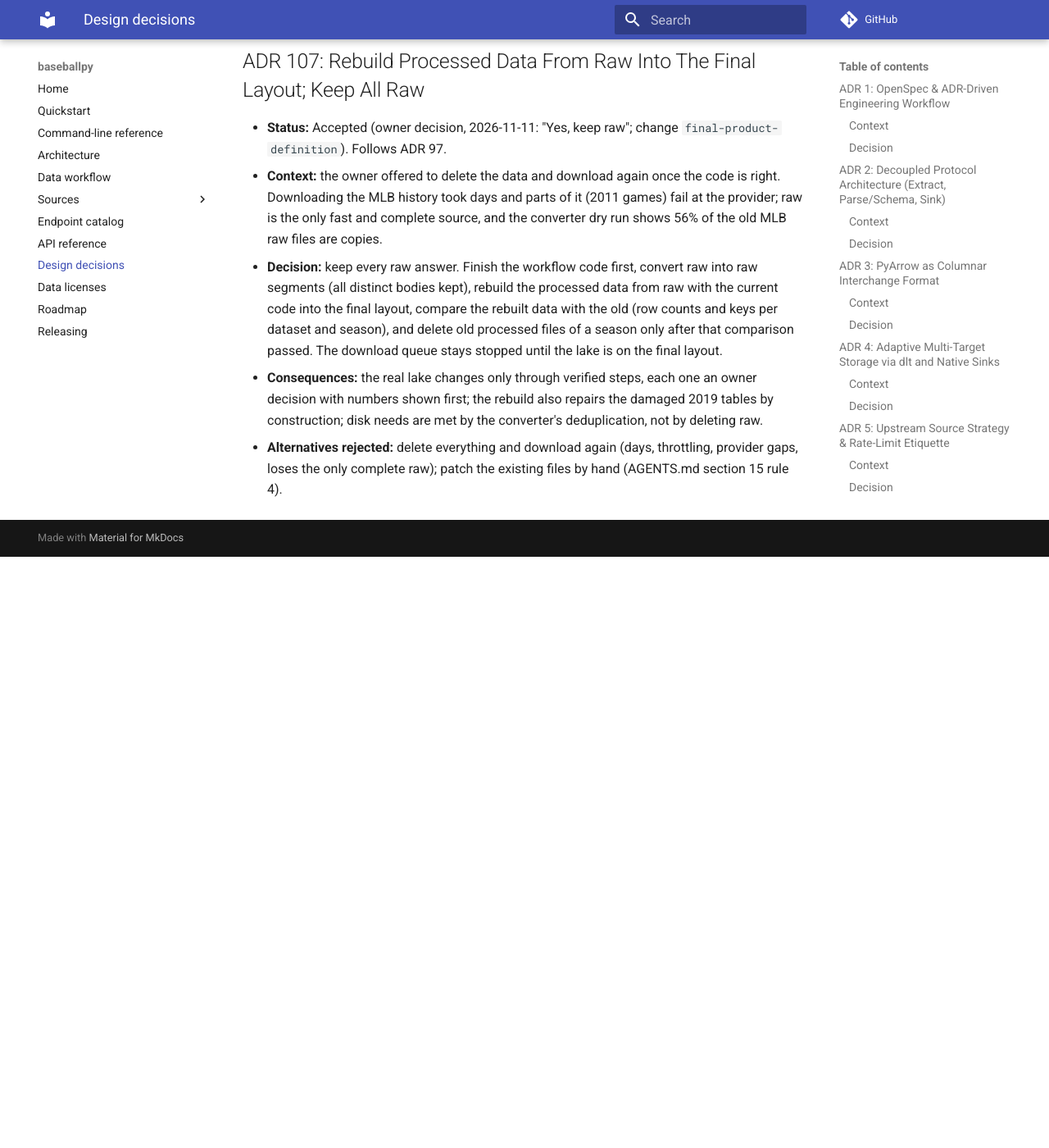
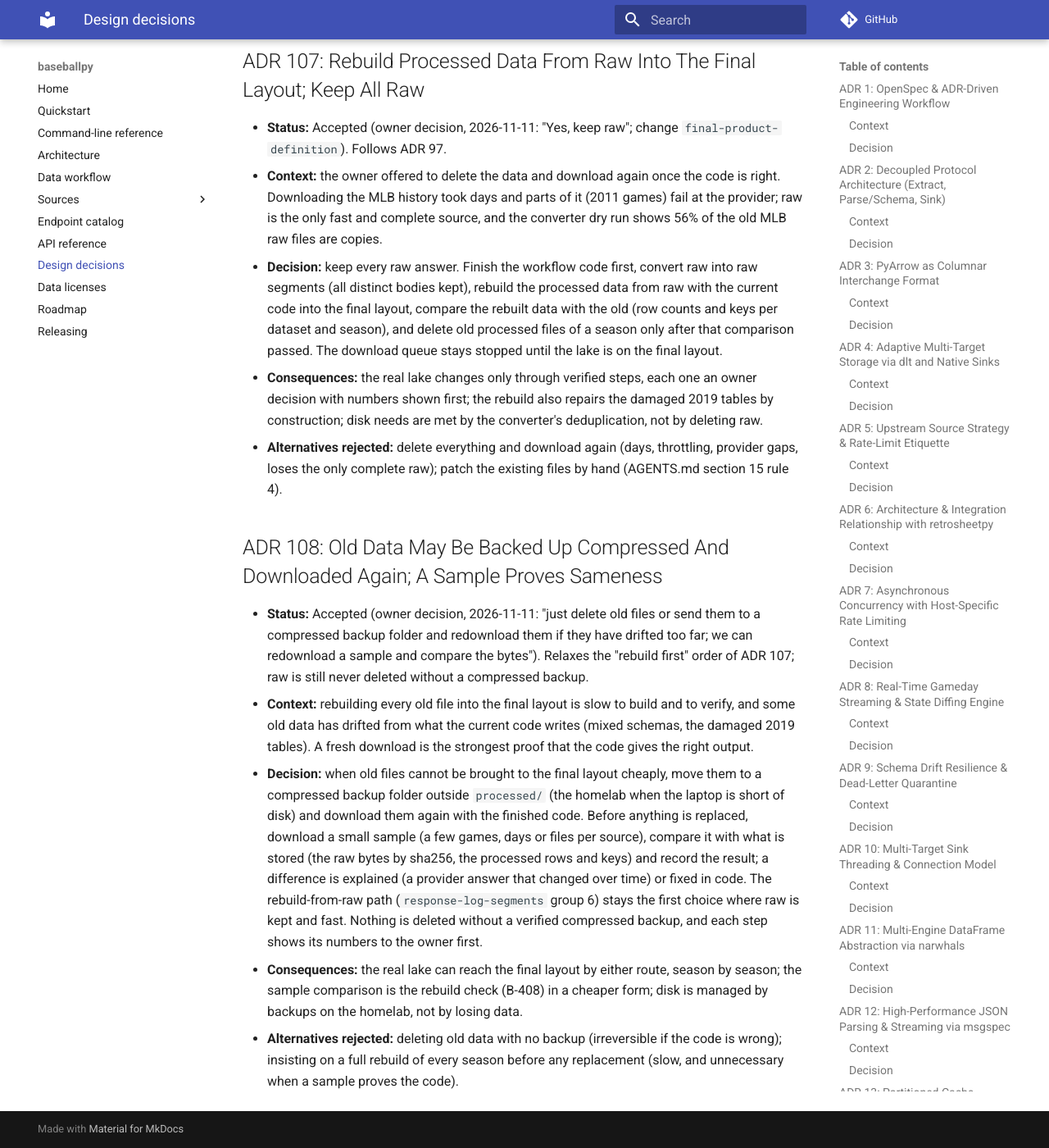
Before and after one commit to cbwinslow/baseballpy, an MkDocs documentation site: the page built from docs/DECISIONS.md, in a window 1280 px wide and 1400 px high, scrolled down 71327 px. Shown: the whole window at 82% size. Built offline with MkDocs 1.6.1 and Material for MkDocs 9.7.7, drawn with Linux system fonts in a browser that asks for light colours; comment, search, counter and statistics services are not loaded; before the commit the page ends 72006 px from its top, so only the background shows below that.

Commit message:
docs(decision): old data may be backed up compressed and downloaded again; a sample proves sameness (ADR 108)
Owner decision 2026-11-11: drifted old files may be moved to a compressed backup folder (the homelab when the
laptop is short of disk) and downloaded again with the finished code; a small sample is downloaded and
compared first (raw sha256, processed rows and keys). Relaxes the rebuild-first order of ADR 107; nothing
is deleted without a verified backup. Road to v1 step 4 updated; B-446 maps the sample comparison tool.

Co-Authored-By: Claude Sonnet 5.5 <noreply@anthropic.com>

```diff
--- a/docs/DECISIONS.md
+++ b/docs/DECISIONS.md
@@ -1021,3 +1021,10 @@ Baseball data is frequently downloaded across multiple sessions (e.g. fetching 2
 - **Decision:** keep every raw answer. Finish the workflow code first, convert raw into raw segments (all distinct bodies kept), rebuild the processed data from raw with the current code into the final layout, compare the rebuilt data with the old (row counts and keys per dataset and season), and delete old processed files of a season only after that comparison passed. The download queue stays stopped until the lake is on the final layout.
 - **Consequences:** the real lake changes only through verified steps, each one an owner decision with numbers shown first; the rebuild also repairs the damaged 2019 tables by construction; disk needs are met by the converter's deduplication, not by deleting raw.
 - **Alternatives rejected:** delete everything and download again (days, throttling, provider gaps, loses the only complete raw); patch the existing files by hand (AGENTS.md section 15 rule 4).
+
+## ADR 108: Old Data May Be Backed Up Compressed And Downloaded Again; A Sample Proves Sameness
+- **Status:** Accepted (owner decision, 2026-11-11: "just delete old files or send them to a compressed backup folder and redownload them if they have drifted too far; we can redownload a sample and compare the bytes"). Relaxes the "rebuild first" order of ADR 107; raw is still never deleted without a compressed backup.
+- **Context:** rebuilding every old file into the final layout is slow to build and to verify, and some old data has drifted from what the current code writes (mixed schemas, the damaged 2019 tables). A fresh download is the strongest proof that the code gives the right output.
+- **Decision:** when old files cannot be brought to the final layout cheaply, move them to a compressed backup folder outside `processed/` (the homelab when the laptop is short of disk) and download them again with the finished code. Before anything is replaced, download a small sample (a few games, days or files per source), compare it with what is stored (the raw bytes by sha256, the processed rows and keys) and record the result; a difference is explained (a provider answer that changed over time) or fixed in code. The rebuild-from-raw path (`response-log-segments` group 6) stays the first choice where raw is kept and fast. Nothing is deleted without a verified compressed backup, and each step shows its numbers to the owner first.
+- **Consequences:** the real lake can reach the final layout by either route, season by season; the sample comparison is the rebuild check (B-408) in a cheaper form; disk is managed by backups on the homelab, not by losing data.
+- **Alternatives rejected:** deleting old data with no backup (irreversible if the code is wrong); insisting on a full rebuild of every season before any replacement (slow, and unnecessary when a sample proves the code).
```
Also changed, not shown: docs/agents/BACKLOG.md (+2 -1 lines), docs/agents/PROJECT_MAP.md (+1 -0 lines), openspec/changes/EXECUTION_ORDER.md (+1 -1 lines).
